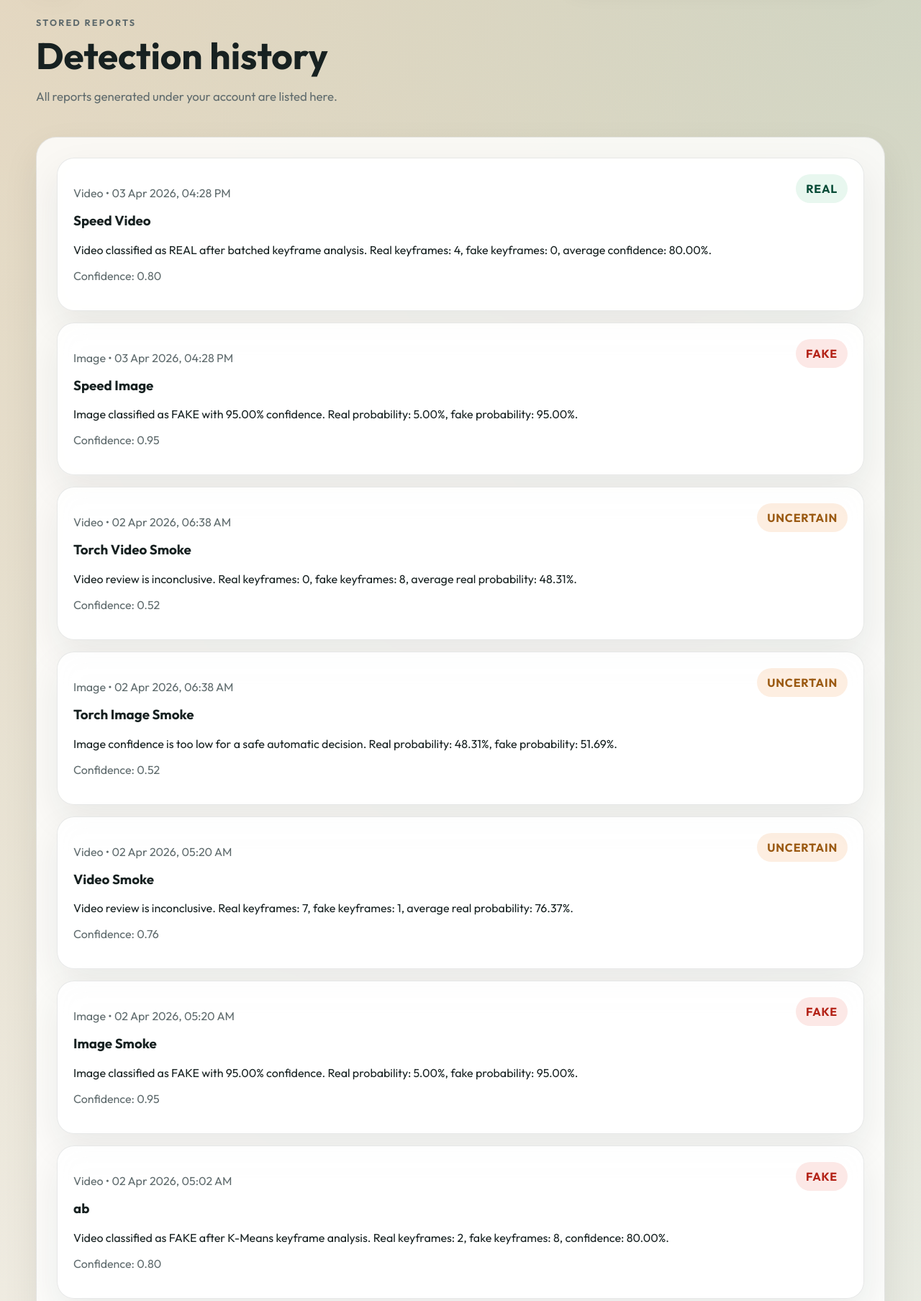
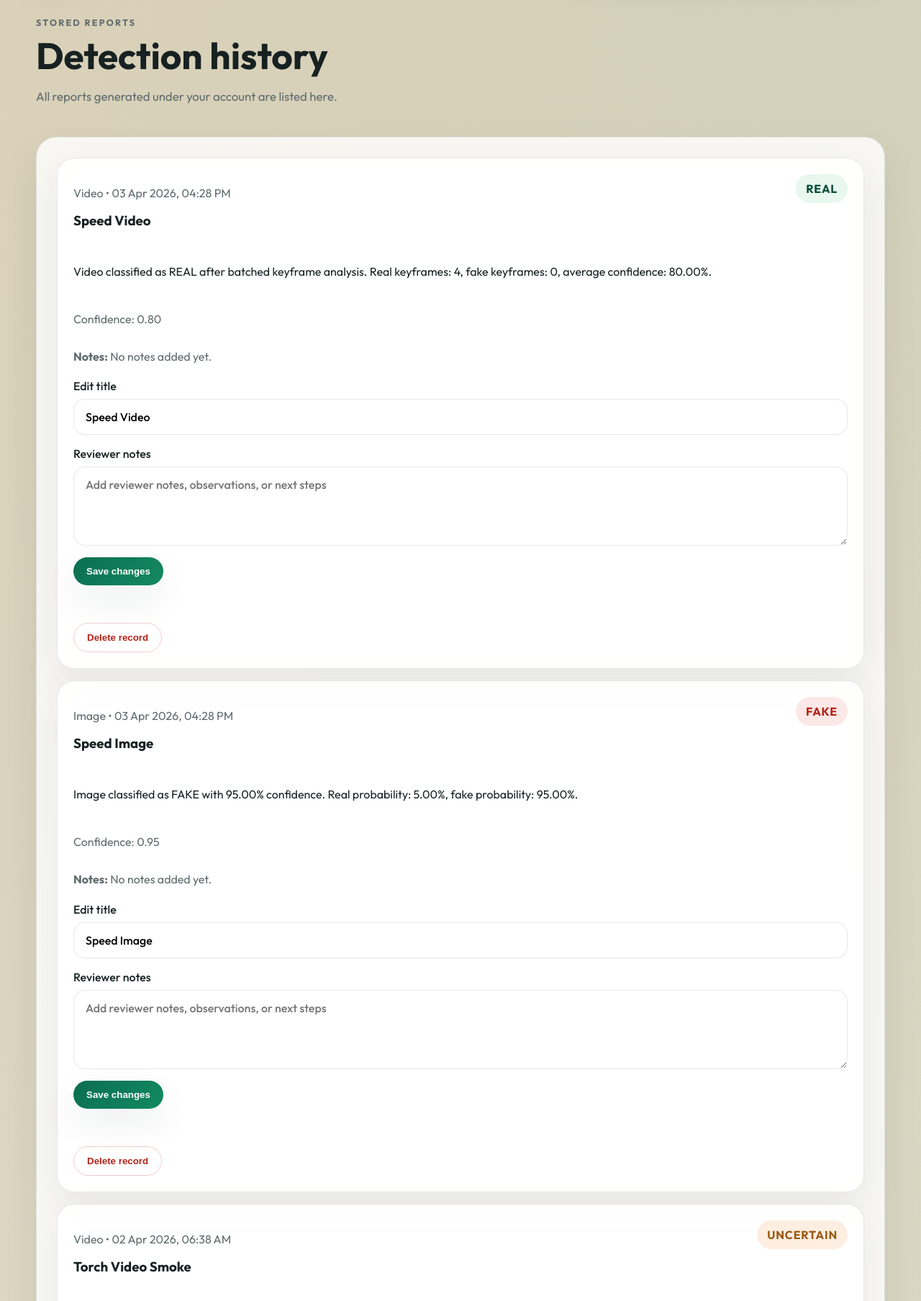
Before and after one commit to Harshh1306/VERIF-AI, a Django app: page /history/ in a window 1280 px wide. Shown: the part 127-1934 px from the top of the page at 72% size. Run offline with Django 5.2, Linux system fonts and the light colour scheme; a user stored in the database is signed in; data comes from the database, SQL or seed files in the repository; both versions use the stored data as it was after the commit.

Commit message:
Add detection record CRUD and async history updates

```diff
--- a/detector/forms.py
+++ b/detector/forms.py
@@ -1,6 +1,8 @@
 from django import forms
 from django.contrib.auth.forms import AuthenticationForm, UserCreationForm
 from django.contrib.auth.models import User
+
+from .models import DetectionRecord
 
 
 class StyledAuthenticationForm(AuthenticationForm):
@@ -43,3 +45,18 @@ class DetectionUploadForm(forms.Form):
             attrs={'accept': '.jpg,.jpeg,.png,.mp4,.mov,.avi,.mkv,video/*,image/*'}
         )
     )
+
+
+class DetectionRecordUpdateForm(forms.ModelForm):
+    class Meta:
+        model = DetectionRecord
+        fields = ('title', 'notes')
+        widgets = {
+            'title': forms.TextInput(attrs={'placeholder': 'Report title'}),
+            'notes': forms.Textarea(
+                attrs={
+                    'placeholder': 'Add reviewer notes, observations, or next steps',
+                    'rows': 4,
+                }
+            ),
+        }
--- a/detector/models.py
+++ b/detector/models.py
@@ -25,6 +25,7 @@ class DetectionRecord(models.Model):
     result = models.CharField(max_length=10, choices=RESULT_CHOICES)
     confidence = models.FloatField()
     summary = models.TextField(blank=True)
+    notes = models.TextField(blank=True)
     created_at = models.DateTimeField(auto_now_add=True)
 
     class Meta:
--- a/detector/urls.py
+++ b/detector/urls.py
@@ -2,7 +2,17 @@ from django.contrib.auth.views import LogoutView
 from django.urls import path
 
 from .forms import StyledAuthenticationForm
-from .views import UserLoginView, about, dashboard, detect, history, landing, signup
+from .views import (
+    UserLoginView,
+    about,
+    dashboard,
+    delete_record,
+    detect,
+    history,
+    landing,
+    signup,
+    update_record,
+)
 
 
 urlpatterns = [
@@ -18,4 +28,6 @@ urlpatterns = [
     path('dashboard/', dashboard, name='dashboard'),
     path('detect/', detect, name='detect'),
     path('history/', history, name='history'),
+    path('history/<int:pk>/update/', update_record, name='update_record'),
+    path('history/<int:pk>/delete/', delete_record, name='delete_record'),
 ]
--- a/detector/views.py
+++ b/detector/views.py
@@ -2,9 +2,10 @@ from django.contrib import messages
 from django.contrib.auth import login
 from django.contrib.auth.decorators import login_required
 from django.contrib.auth.views import LoginView
-from django.shortcuts import redirect, render
+from django.http import JsonResponse
+from django.shortcuts import get_object_or_404, redirect, render
 
-from .forms import DetectionUploadForm, SignUpForm
+from .forms import DetectionRecordUpdateForm, DetectionUploadForm, SignUpForm
 from .models import DetectionRecord
 from .services import predict_image, predict_video
 
@@ -92,4 +93,45 @@ def detect(request):
 @login_required
 def history(request):
     records = DetectionRecord.objects.filter(user=request.user)
-    return render(request, 'detector/history.html', {'records': records})
+    record_forms = [
+        {
+            'record': record,
+            'form': DetectionRecordUpdateForm(instance=record),
+        }
+        for record in records
+    ]
+    return render(request, 'detector/history.html', {'record_forms': record_forms})
+
+
+@login_required
+def update_record(request, pk):
+    record = get_object_or_404(DetectionRecord, pk=pk, user=request.user)
+
+    if request.method != 'POST':
+        return JsonResponse({'ok': False, 'error': 'POST request required.'}, status=405)
+
+    form = DetectionRecordUpdateForm(request.POST, instance=record)
+    if form.is_valid():
+        saved_record = form.save()
+        return JsonResponse(
+            {
+                'ok': True,
+                'message': 'Report updated successfully.',
+                'title': saved_record.title,
+                'notes': saved_record.notes,
+                'notes_display': saved_record.notes or 'No notes added yet.',
+            }
+        )
+
+    return JsonResponse({'ok': False, 'errors': form.errors}, status=400)
+
+
+@login_required
+def delete_record(request, pk):
+    record = get_object_or_404(DetectionRecord, pk=pk, user=request.user)
+
+    if request.method != 'POST':
+        return JsonResponse({'ok': False, 'error': 'POST request required.'}, status=405)
+
+    record.delete()
+    return JsonResponse({'ok': True, 'message': 'Report deleted successfully.'})
--- a/static/css/styles.css
+++ b/static/css/styles.css
@@ -328,6 +328,22 @@ a {
     padding: 22px;
 }
 
+.history-card--editable {
+    display: block;
+}
+
+.history-card__content {
+    display: grid;
+    gap: 14px;
+}
+
+.history-card__header {
+    display: flex;
+    justify-content: space-between;
+    align-items: start;
+    gap: 16px;
+}
+
 .preview-card {
     border-radius: 24px;
     padding: 18px;
@@ -546,6 +562,43 @@ a {
     font-weight: 700;
 }
 
+.record-note {
+    margin: 0;
+    color: var(--muted);
+    line-height: 1.6;
+}
+
+.record-edit-form,
+.record-delete-form {
+    margin-top: 4px;
+}
+
+.record-actions {
+    display: flex;
+    gap: 12px;
+    flex-wrap: wrap;
+}
+
+.danger-button {
+    border-color: rgba(180, 35, 24, 0.22);
+    color: var(--danger);
+}
+
+.inline-status {
+    min-height: 1.2em;
+    margin: 0;
+    font-size: 0.95rem;
+    color: var(--muted);
+}
+
+.inline-status.is-success {
+    color: var(--primary-dark);
+}
+
+.inline-status.is-error {
+    color: var(--danger);
+}
+
 .empty-state,
 .placeholder p {
     color: var(--muted);
@@ -745,6 +798,10 @@ a {
         flex-direction: column;
     }
 
+    .history-card__header {
+        flex-direction: column;
+    }
+
     .site-nav {
         border-radius: 28px;
     }
--- a/static/js/app.js
+++ b/static/js/app.js
@@ -57,6 +57,104 @@ document.addEventListener("DOMContentLoaded", () => {
         }
     }
 
+    async function handleJsonSubmit(form, onSuccess) {
+        const statusNode = form.closest("[data-record-card]")?.querySelector("[data-inline-status]");
+        if (statusNode) {
+            statusNode.textContent = "Saving...";
+            statusNode.classList.remove("is-error", "is-success");
+        }
+
+        try {
+            const response = await fetch(form.action, {
+                method: "POST",
+                body: new FormData(form),
+                headers: {
+                    "X-Requested-With": "XMLHttpRequest",
+                },
+            });
+            const payload = await response.json();
+
+            if (!response.ok || !payload.ok) {
+                throw new Error(payload.error || "Request failed.");
+            }
+
+            if (typeof onSuccess === "function") {
+                onSuccess(payload);
+            }
+
+            if (statusNode) {
+                statusNode.textContent = payload.message || "Saved.";
+                statusNode.classList.add("is-success");
+            }
+        } catch (error) {
+            if (statusNode) {
+                statusNode.textContent = error.message || "Something went wrong.";
+                statusNode.classList.add("is-error");
+            }
+        }
+    }
+
+    document.querySelectorAll("[data-async-update]").forEach((form) => {
+        form.addEventListener("submit", (event) => {
+            event.preventDefault();
+
+            handleJsonSubmit(form, (payload) => {
+                const card = form.closest("[data-record-card]");
+                const titleNode = card?.querySelector("[data-record-title]");
+                const notesDisplay = card?.querySelector("[data-record-notes-display]");
+
+                if (titleNode) {
+                    titleNode.textContent = payload.title;
+                }
+                if (notesDisplay) {
+                    notesDisplay.innerHTML = `<strong>Notes:</strong> ${payload.notes_display}`;
+                }
+            });
+        });
+    });
+
+    document.querySelectorAll("[data-async-delete]").forEach((form) => {
+        form.addEventListener("submit", async (event) => {
+            event.preventDefault();
+
+            const confirmed = window.confirm("Delete this report permanently?");
+            if (!confirmed) {
+                return;
+            }
+
+            const card = form.closest("[data-record-card]");
+            const statusNode = card?.querySelector("[data-inline-status]");
+            if (statusNode) {
+                statusNode.textContent = "Deleting...";
+                statusNode.classList.remove("is-error", "is-success");
+            }
+
+            try {
+                const response = await fetch(form.action, {
+                    method: "POST",
+                    body: new FormData(form),
+                    headers: {
+                        "X-Requested-With": "XMLHttpRequest",
+                    },
+                });
+                const payload = await response.json();
+
+                if (!response.ok || !payload.ok) {
+                    throw new Error(payload.error || "Delete failed.");
+                }
+
+                if (card) {
+                    card.remove();
+                }
+            } catch (error) {
+                if (statusNode) {
+                    statusNode.textContent = error.message || "Delete failed.";
+                    statusNode.classList.add("is-error");
+                }
+            }
+        });
+    });
+
     if (fileInput) {
         fileInput.addEventListener("change", renderPreview);
     }
--- a/templates/detector/dashboard.html
+++ b/templates/detector/dashboard.html
@@ -28,9 +28,12 @@
             {% for record in records %}
                 <article class="history-card">
                     <div>
-                        <p class="meta">{{ record.get_file_type_display }} • {{ record.created_at|date:"d M Y, h:i A" }}</p>
+                        <p class="meta">{{ record.get_file_type_display }} &bull; {{ record.created_at|date:"d M Y, h:i A" }}</p>
                         <h3>{{ record.title }}</h3>
                         <p>{{ record.summary }}</p>
+                        {% if record.notes %}
+                            <p class="record-note"><strong>Notes:</strong> {{ record.notes }}</p>
+                        {% endif %}
                     </div>
                     <span class="result-pill {{ record.result }}">{{ record.result|upper }}</span>
                 </article>
--- a/templates/detector/history.html
+++ b/templates/detector/history.html
@@ -10,17 +10,60 @@
 </section>
 
 <section class="panel">
-    {% if records %}
+    {% if record_forms %}
         <div class="history-list">
-            {% for record in records %}
-                <article class="history-card">
-                    <div>
-                        <p class="meta">{{ record.get_file_type_display }} • {{ record.created_at|date:"d M Y, h:i A" }}</p>
-                        <h3>{{ record.title }}</h3>
-                        <p>{{ record.summary }}</p>
-                        <p class="meta">Confidence: {{ record.confidence|floatformat:2 }}</p>
+            {% for item in record_forms %}
+                <article class="history-card history-card--editable" data-record-card>
+                    <div class="history-card__content">
+                        <div class="history-card__header">
+                            <div>
+                                <p class="meta">{{ item.record.get_file_type_display }} &bull; {{ item.record.created_at|date:"d M Y, h:i A" }}</p>
+                                <h3 data-record-title>{{ item.record.title }}</h3>
+                            </div>
+                            <span class="result-pill {{ item.record.result }}">{{ item.record.result|upper }}</span>
+                        </div>
+                        <p>{{ item.record.summary }}</p>
+                        <p class="meta">Confidence: {{ item.record.confidence|floatformat:2 }}</p>
+                        <p class="record-note" data-record-notes-display>
+                            <strong>Notes:</strong>
+                            {% if item.record.notes %}
+                                {{ item.record.notes }}
+                            {% else %}
+                                No notes added yet.
+                            {% endif %}
+                        </p>
+
+                        <form
+                            method="post"
+                            action="{% url 'update_record' item.record.pk %}"
+                            class="stack-form record-edit-form"
+                            data-async-update
+                        >
+                            {% csrf_token %}
+                            <label>
+                                Edit title
+                                {{ item.form.title }}
+                            </label>
+                            <label>
+                                Reviewer notes
+                                {{ item.form.notes }}
+                            </label>
+                            <div class="record-actions">
+                                <button type="submit" class="primary-button">Save changes</button>
+                            </div>
+                            <p class="inline-status" data-inline-status aria-live="polite"></p>
+                        </form>
+
+                        <form
+                            method="post"
+                            action="{% url 'delete_record' item.record.pk %}"
+                            class="record-delete-form"
+                            data-async-delete
+                        >
+                            {% csrf_token %}
+                            <button type="submit" class="ghost-button danger-button">Delete record</button>
+                        </form>
                     </div>
-                    <span class="result-pill {{ record.result }}">{{ record.result|upper }}</span>
                 </article>
             {% endfor %}
         </div>
```
Also changed, not shown: render.yaml (deleted, +0 -23 lines), requirements.txt (deleted, +0 -9 lines), verifai_web/settings.py (+7 -35 lines), README.md, db.sqlite3 (added), detector/migrations/0003_detectionrecord_notes.py (added), 3 other files.
